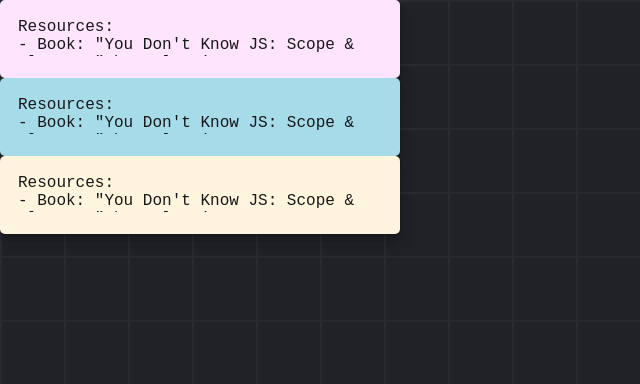
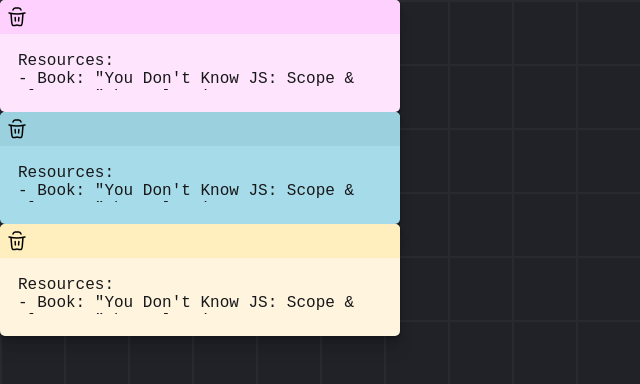
Before and after one commit to RomaSamkov/Drag-Drop-Notes-App, a React (Vite) app: page / in a window 1280 px wide. Shown: the top 384 px of the page, without its empty margins (0-640 px from the left). Built offline with nearby package versions, Linux system fonts and the light colour scheme.

Commit message:
add card-header and Trash

```diff
--- a/src/components/NoteCard.jsx
+++ b/src/components/NoteCard.jsx
@@ -1,3 +1,5 @@
+import Trash from "../icons/Trash";
+
 /* eslint-disable react/prop-types */
 const NoteCard = ({ note }) => {
   const body = JSON.parse(note.body);
@@ -6,6 +8,12 @@ const NoteCard = ({ note }) => {
 
   return (
     <div className="card" style={{ backgroundColor: colors.colorBody }}>
+      <div
+        className="card-header"
+        style={{ backgroundColor: colors.colorHeader }}
+      >
+        <Trash />
+      </div>
       <div className="card-body">
         <textarea
           style={{ color: colors.colorText }}
```
